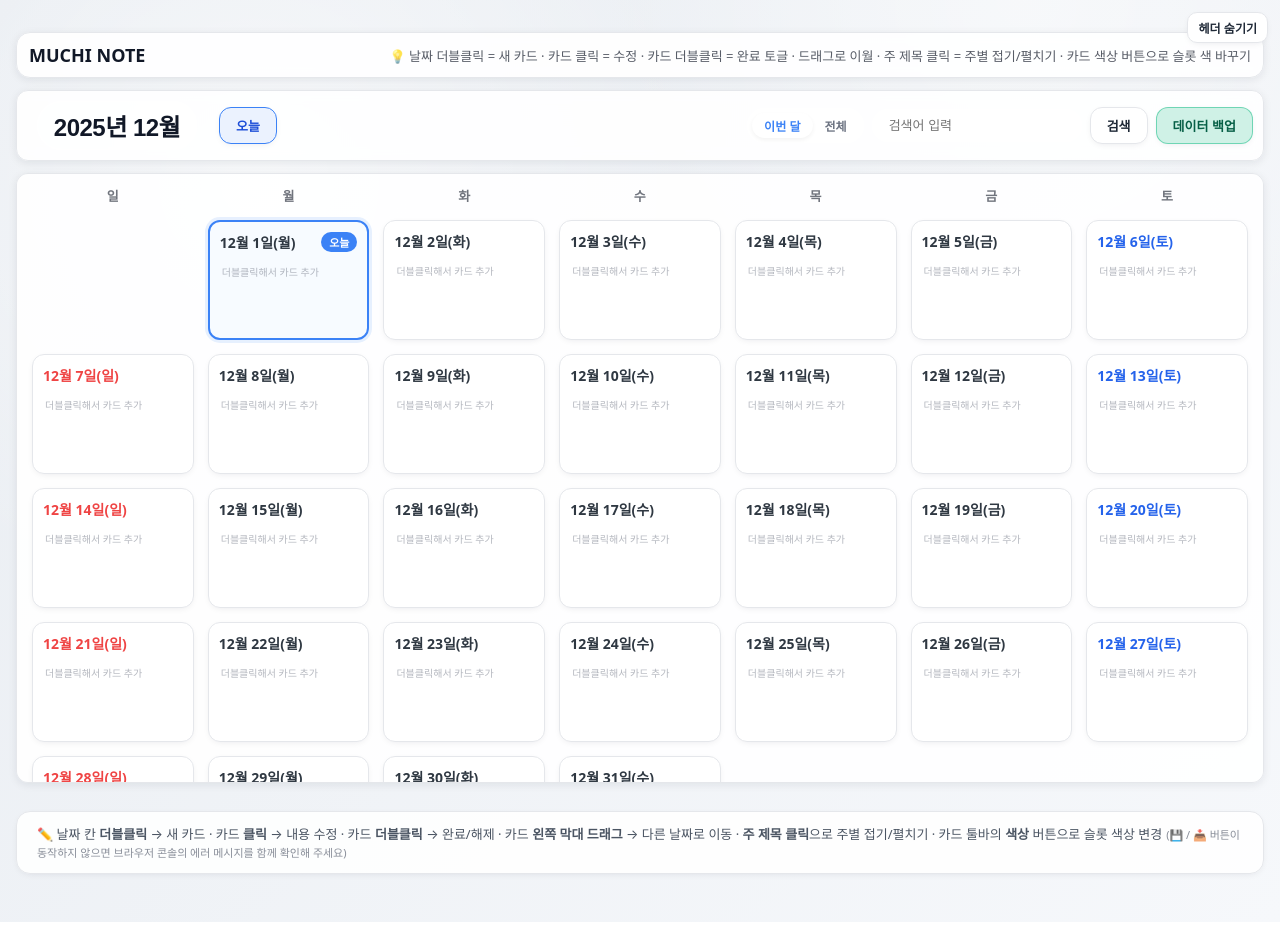
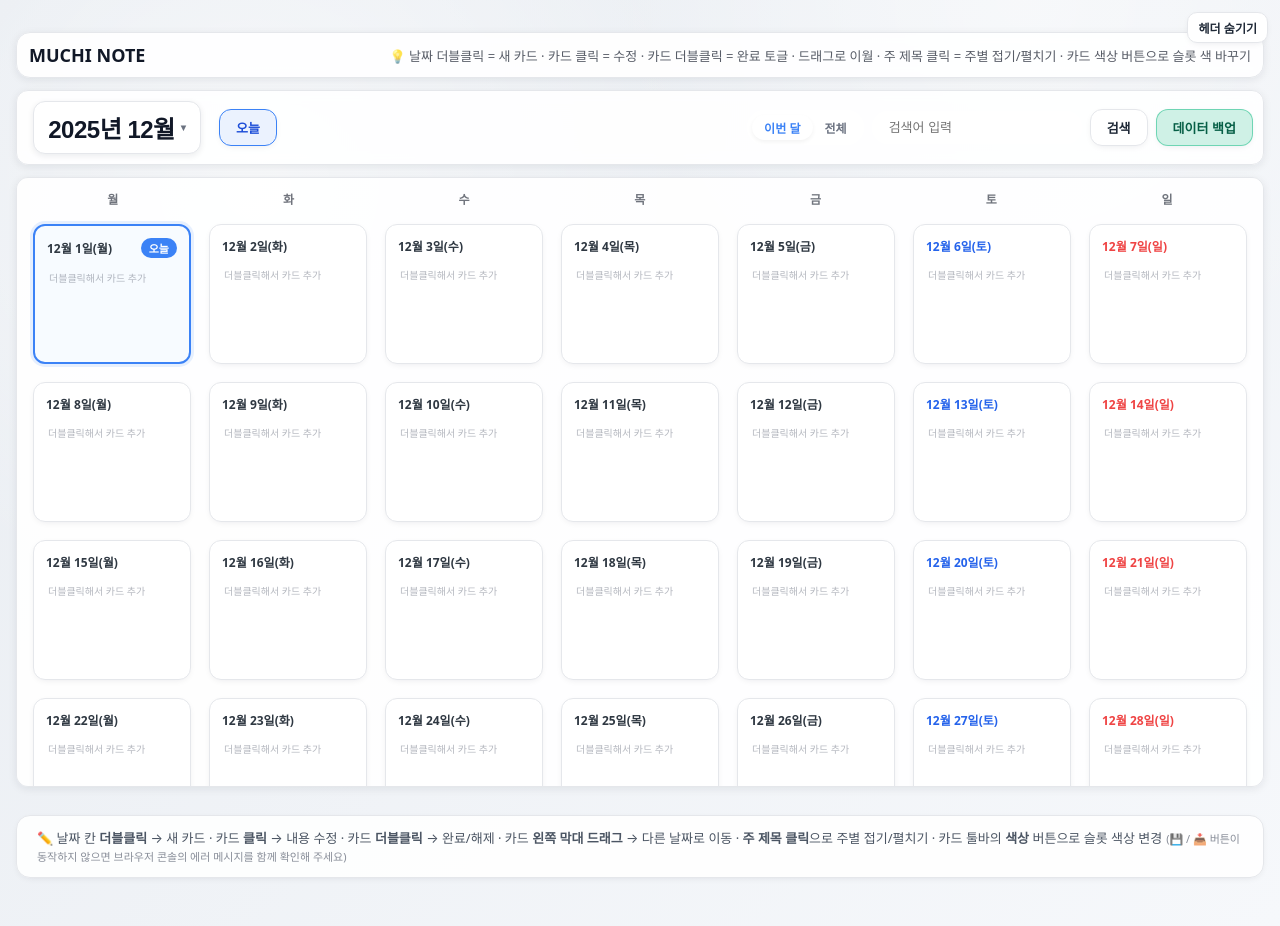
Before and after one commit to yam-chi/muchi23, a Next.js app: page / in a window 1280 px wide. Built offline with nearby package versions, Linux system fonts and the light colour scheme; no server answers.

Commit message:
주별 순서 변경

```diff
--- a/app/globals.css
+++ b/app/globals.css
@@ -179,18 +179,21 @@
       display: inline-flex;
       align-items: center;
       gap: 6px;
-      padding: 6px 16px;
-      border-radius: 999px;
-      border: 1px solid rgba(255, 255, 255, 0.6);
-      background: rgba(255, 255, 255, 0.3);
-      font-size: 15px;
-      font-weight: 600;
+      padding: 8px 14px;
+      border-radius: 12px;
+      border: 1px solid #e5e7eb;
+      background: #ffffff;
+      font-size: 14px;
+      font-weight: 700;
       cursor: pointer;
-      transition: all 0.2s;
+      box-shadow: 0 2px 6px rgba(15, 23, 42, 0.08);
+      transition: background 0.15s ease, box-shadow 0.15s ease, transform 0.15s ease;
     }
 
     .month-display:hover {
-      background: rgba(255, 255, 255, 0.5);
+      background: #f8fafc;
+      box-shadow: 0 4px 10px rgba(15, 23, 42, 0.12);
+      transform: translateY(-1px);
     }
 
     .month-caret {
@@ -351,7 +354,7 @@
       grid-template-columns: repeat(7, 1fr);
       gap: 8px;
       margin-bottom: 12px;
-      font-size: 13px;
+      font-size: 12px;
       font-weight: 700;
       color: rgba(17, 24, 39, 0.6);
       text-align: center;
@@ -361,8 +364,8 @@
     /* 주별 레이아웃 + 접기/펼치기 */
     .calendar-grid {
       display: grid;
-      grid-template-columns: repeat(7, minmax(140px, 1fr));
-      gap: 8px;
+      grid-template-columns: repeat(7, minmax(150px, 1fr));
+      gap: 10px;
     }
 
     .week-row-outside .week-row-title {
@@ -407,14 +410,14 @@
 
     /* === Day Cells (Glass Chips) === */
     .day-cell {
-      min-height: 120px;
-      padding: 10px;
+      min-height: 140px;
+      padding: 12px;
       background: #ffffff;
       border: 1px solid #e5e7eb;
       box-shadow: var(--shadow-card);
       position: relative;
       transition: transform 0.2s ease, box-shadow 0.2s ease;
-      margin: 3px;
+      margin: 4px;
       border-radius: 12px;
     }
 
@@ -432,7 +435,7 @@
 
     .day-cell:hover {
       transform: translateY(-1px);
-      box-shadow: 0 6px 14px rgba(15, 23, 42, 0.14);
+      box-shadow: 0 8px 16px rgba(15, 23, 42, 0.16);
       background: #ffffff;
       z-index: 20;
     }
@@ -464,8 +467,8 @@
     }
 
     .day-number {
-      font-size: 14px;
-      font-weight: 700;
+      font-size: 12px;
+      font-weight: 600;
     }
 
     .day-number.sun {
@@ -507,8 +510,8 @@
     /* === Cards === */
     .card {
       position: relative;
-      margin-bottom: 8px;
-      padding: 8px 10px 8px 20px;
+      margin-bottom: 10px;
+      padding: 10px 12px 10px 22px;
       border-radius: 10px;
       background: #ffffff;
       border: 1px solid #e5e7eb;
--- a/app/page.tsx
+++ b/app/page.tsx
@@ -30,7 +30,7 @@ const MONTH_NAMES = [
   "11월",
   "12월",
 ];
-const WEEKDAY_NAMES = ["일", "월", "화", "수", "목", "금", "토"];
+const WEEKDAY_NAMES_MON_FIRST = ["월", "화", "수", "목", "금", "토", "일"];
 const CARD_COLORS = ["default", "yellow", "green", "pink"] as const;
 
 export default function Page() {
@@ -493,7 +493,8 @@ export default function Page() {
       const endDate = new Date(lastOfRange);
       const MS_PER_DAY = 24 * 60 * 60 * 1000;
       const totalDays = Math.round((endDate.getTime() - startDate.getTime()) / MS_PER_DAY) + 1;
-      const leadingEmpty = startDate.getDay(); // 요일 맞추기용 앞부분 빈 칸
+      // 월요일을 주 시작으로 맞추기 위한 앞쪽 빈 칸 수
+      const leadingEmpty = (startDate.getDay() + 6) % 7;
 
       // 앞쪽 빈 셀로 요일 정렬
       for (let i = 0; i < leadingEmpty; i++) {
@@ -527,10 +528,11 @@ export default function Page() {
           cell.classList.add("other-month");
         }
 
-        const w = thisDate.getDay();
+        const w = thisDate.getDay(); // 0(일)~6(토)
         const dayOfMonth = thisDate.getDate();
 
-        numEl.textContent = `${thisDate.getMonth() + 1}월 ${dayOfMonth}일(${WEEKDAY_NAMES[w]})`;
+        const label = WEEKDAY_NAMES_MON_FIRST[w === 0 ? 6 : w - 1];
+        numEl.textContent = `${thisDate.getMonth() + 1}월 ${dayOfMonth}일(${label})`;
         if (w === 0) numEl.classList.add("sun");
         else if (w === 6) numEl.classList.add("sat");
 
@@ -1163,6 +1165,7 @@ export default function Page() {
           <div className="month-picker">
             <button className="month-display" id="monthPickerToggle" type="button">
               <span className="month-title" id="monthTitle" />
+              <span className="month-caret">▾</span>
             </button>
             <div className="month-dropdown" id="monthDropdown">
               <div className="ym-header">
@@ -1243,13 +1246,13 @@ export default function Page() {
 
         <div className="calendar-wrapper">
           <div className="weekday-row">
-            <div>일</div>
             <div>월</div>
             <div>화</div>
             <div>수</div>
             <div>목</div>
             <div>금</div>
             <div>토</div>
+            <div>일</div>
           </div>
           <div className="calendar-grid" id="calendarGrid" />
         </div>
```
